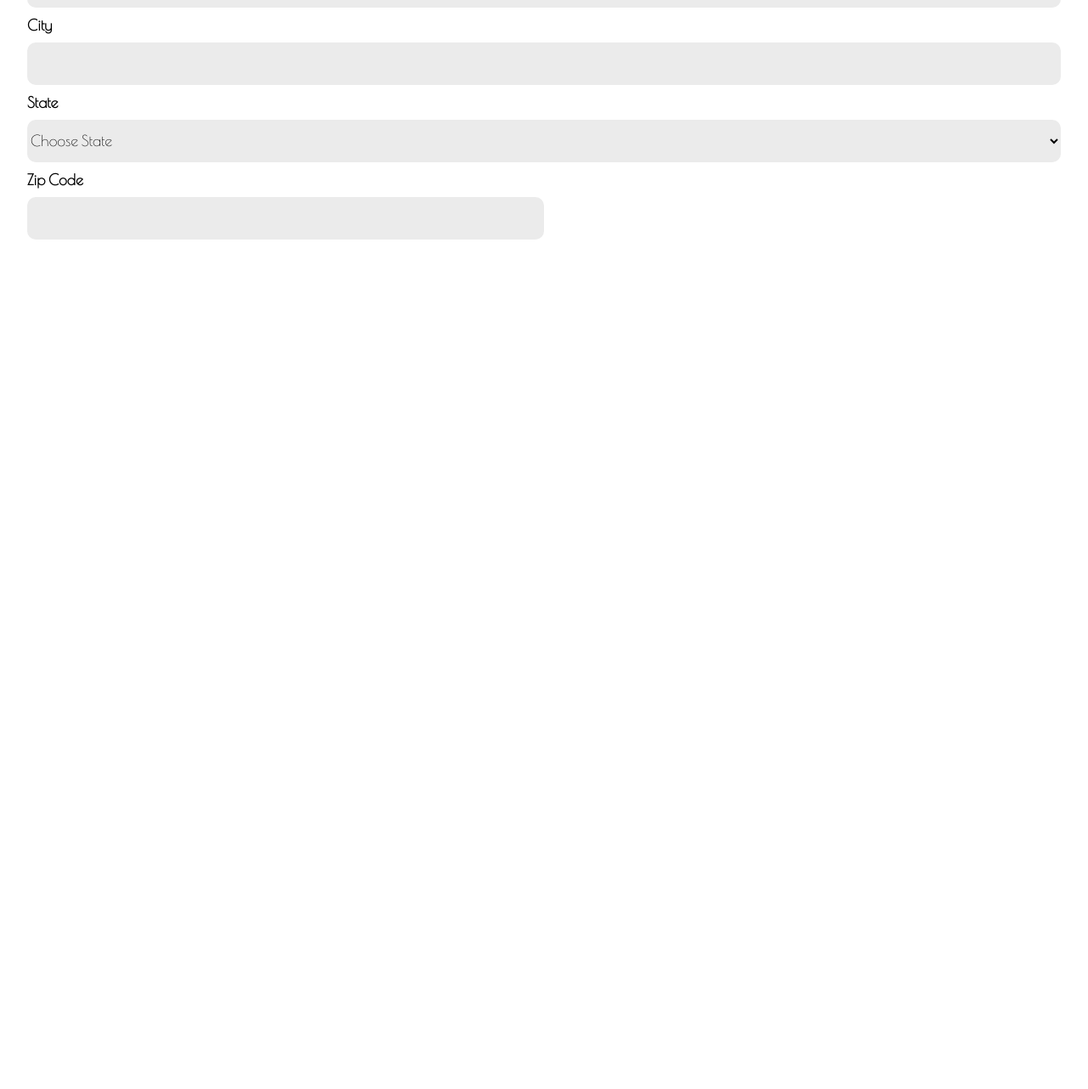
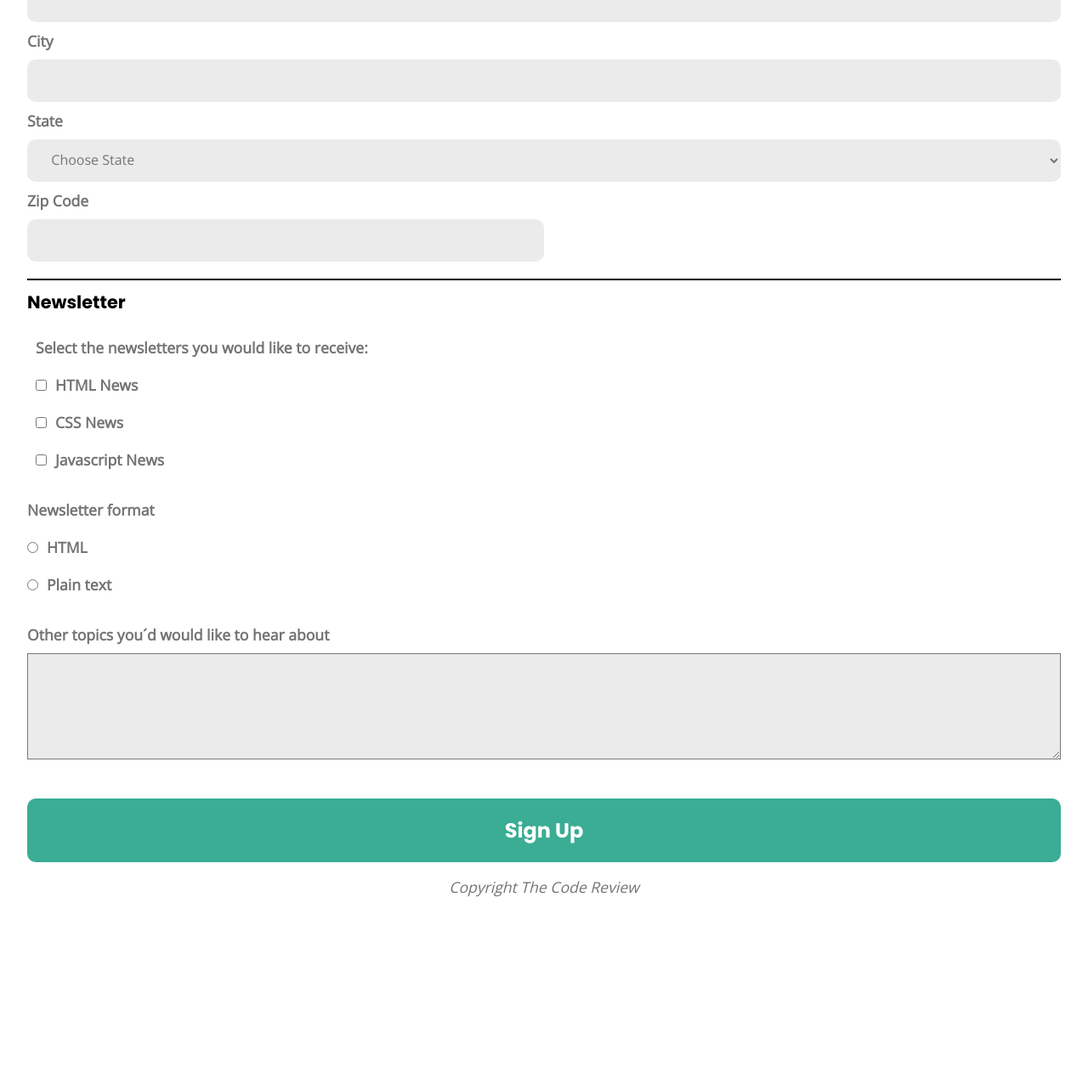
Before and after one commit to rrorrolfo/registrationForm, a plain HTML site: page index.html in a window 1280 px wide. Shown: the part 658-1940 px from the top of the page at 85% size. Before the commit the page ends 960 px from the top, so only its background shows below. Drawn offline with nearby package versions, Linux system fonts and the light colour scheme.

Commit message:
added newsletter preferences section with styling and submit button

```diff
--- a/css/style.css
+++ b/css/style.css
@@ -16,33 +16,42 @@ h1 {
 legend {
     padding: 10px 0;
     font-size: 1.3em;
+    width: 100%;
+    border-top: 2px solid #000;
 }
 
 /********** GENERAL RULES ****************/
 
 h1,
 h2,
-legend {
+legend,
+#submit {
     font-family: 'Poppins', sans-serif;
 }
 
 p,
 input,
 label,
-#state {
-    font-family: 'Poiret One', cursive;
+#state,
+input[type="chechbox"],
+textarea {
+    font-family: 'Open Sans', sans-serif;
     font-size: 1.1rem;
+    color: rgb(116, 116, 116);
  }
 
 
 
 h1,
-#intro{
+#intro,
+footer {
     text-align: center;
 }
 
 #intro,
-#contact_info {
+#contact_info,
+#newsletter,
+#submit {
     margin: 0 auto;
     width: 95%;
 }
@@ -57,18 +66,21 @@ h1,
 
 fieldset {
     margin: 0;
+    border: 0;
+    padding-left:0;
+    padding-right:0;
 }
 
 label {
     font-weight: 700;
     margin: 10px 0;
+    display: block;
 }
 
 #contact_info {
     display: flex;
     flex-direction: column;
     padding: 20px 0;
-    border: 0;
     margin-top: 5px;
 }
 
@@ -87,5 +99,64 @@ input[type="text"],
     width: 50%;
 }
 
-#contact_info:nth-child(-n+5) {
+input::placeholder {
+    text-align: right;
+    padding-right: 5%;
+    font-size: .89em;
 }
+
+#state {
+    padding-left: 2%;
+    font-size: 1em;
+}
+
+input:focus,
+#state:focus {
+    outline: none;
+    border: 2px solid rgb(1, 28, 53);
+}
+
+
+
+/********** NEWSLETTER SECTION  *****************/
+
+
+input[type="checkbox"] {
+    margin-left: 10px;
+}
+
+#newsletter > label:not(#news_format):not(#ll_topics) {
+    display: inline-block;
+    margin: 10px;
+}
+
+#news_format,
+#ll_topics {
+    margin-top: 25px;
+}
+
+textarea {
+    width: 100%;
+    height: 125px;
+    background-color: rgb(235, 235, 235);
+}
+
+/********* SUBMIT *************/
+
+#submit {
+    display: block;
+    height: 75px;
+    font-size: 1.5rem;
+    color:#fff;
+    margin-top: 30px;
+    border-radius: 10px;
+    background-color: rgb(58, 173, 148);
+    border:0;
+}
+
+/******* FOOTER ************/
+
+footer {
+    font-style: italic;
+    height: 250px;
+}
--- a/index.html
+++ b/index.html
@@ -10,7 +10,7 @@
     <link rel="stylesheet" href="css/normalize.css">
     <link rel="stylesheet" href="css/style.css">
     <link href="https://fonts.googleapis.com/css?family=Poppins:700" rel="stylesheet">
-    <link href="https://fonts.googleapis.com/css?family=Poiret+One" rel="stylesheet">
+    <link href="https://fonts.googleapis.com/css?family=Open+Sans" rel="stylesheet">
 
   </head>
 
@@ -63,9 +63,36 @@
 
         </fieldset>
 
+        <fieldset id="newsletter">
+
+          <legend>Newsletter</legend>
+
+          <label>Select the newsletters you would like to receive:</label><br>
+
+          <input type="checkbox" id="ht_news" value="html_news" name="type_of_newsletter"><label for="ht_news">HTML News</label><br>
+
+          <input type="checkbox" id="cs_news" value="css_news" name="type_of_newsletter"><label for="cs_news">CSS News</label><br>
+
+          <input type="checkbox" id="js_news" value="js_news" name="type_of_newsletter"><label for="js_news">Javascript News</label><br>
+
+          <label id="news_format">Newsletter format</label>
+
+          <input type="radio" id="ht_format" value="html_format" name="newsletter_format"><label for="ht_format">HTML</label><br>
+
+          <input type="radio" id="text_format" value="text_format" name="newsletter_format"><label for="text_format">Plain text</label>
+
+          <label for="topics" id="ll_topics">Other topics you´d would like to hear about</label>
+          <textarea id="topics" name="other_topics"></textarea>
+        </fieldset>
+
+        <button type="submit" id="submit">Sign Up</button>
       </form>
 
     </main>
 
+    <footer>
+      <p>Copyright The Code Review</p>
+    </footer>
+
   </body>
 </html>
```
